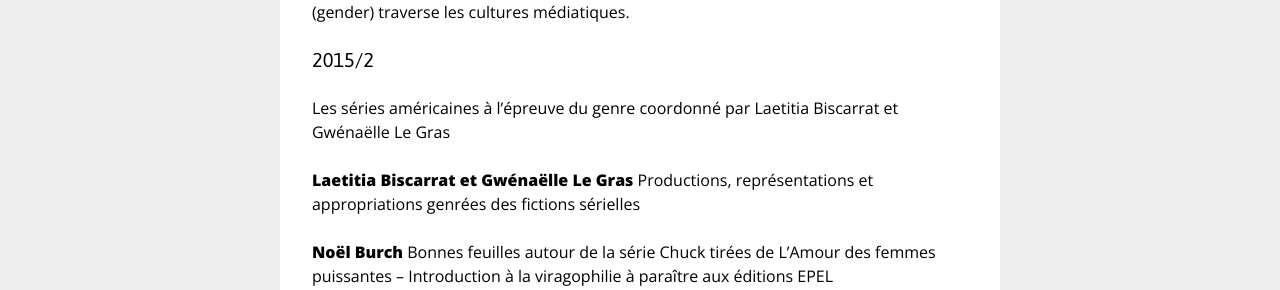
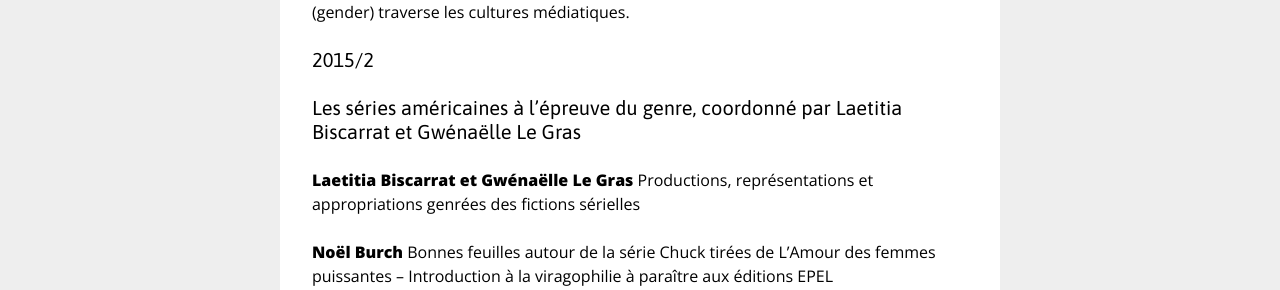
Before and after one commit to Labex-ICCA/Labex-ICCA.github.io, a Jekyll site: the page built from _posts/ecrits/2015-12-16-genres-en-s-ries-cin-ma-t-l-vision-m-dias.md, in a window 1280 px wide. Shown: the part 875-1165 px from the top of the page. Built offline with Jekyll 4.4.1, drawn with Linux system fonts in a browser that asks for light colours; Markdown is read by kramdown in place of the engine named in the settings.

```diff
--- a/_posts/ecrits/2015-12-16-genres-en-s-ries-cin-ma-t-l-vision-m-dias.md
+++ b/_posts/ecrits/2015-12-16-genres-en-s-ries-cin-ma-t-l-vision-m-dias.md
@@ -23,8 +23,7 @@ title: "Genres en séries: cinéma, télévision, médias"
 Revue scientifique en ligne hébergée par la Maison des Sciences de l’Homme d’Aquitaine Genre en séries : cinéma, télévision, médias ambitionne d’être une revue universitaire en ligne  pratiquant les critères scientifiques (comité scientifique international, évaluation en double aveugle), pour explorer la manière dont le genre (gender) traverse les cultures médiatiques.
 
 ### 2015/2
-Les séries américaines à l’épreuve du genre
-coordonné par Laetitia Biscarrat et Gwénaëlle Le Gras
+### Les séries américaines à l’épreuve du genre, coordonné par Laetitia Biscarrat et Gwénaëlle Le Gras
 
 **Laetitia Biscarrat et Gwénaëlle Le Gras**
 Productions, représentations et appropriations genrées des fictions sérielles
```
